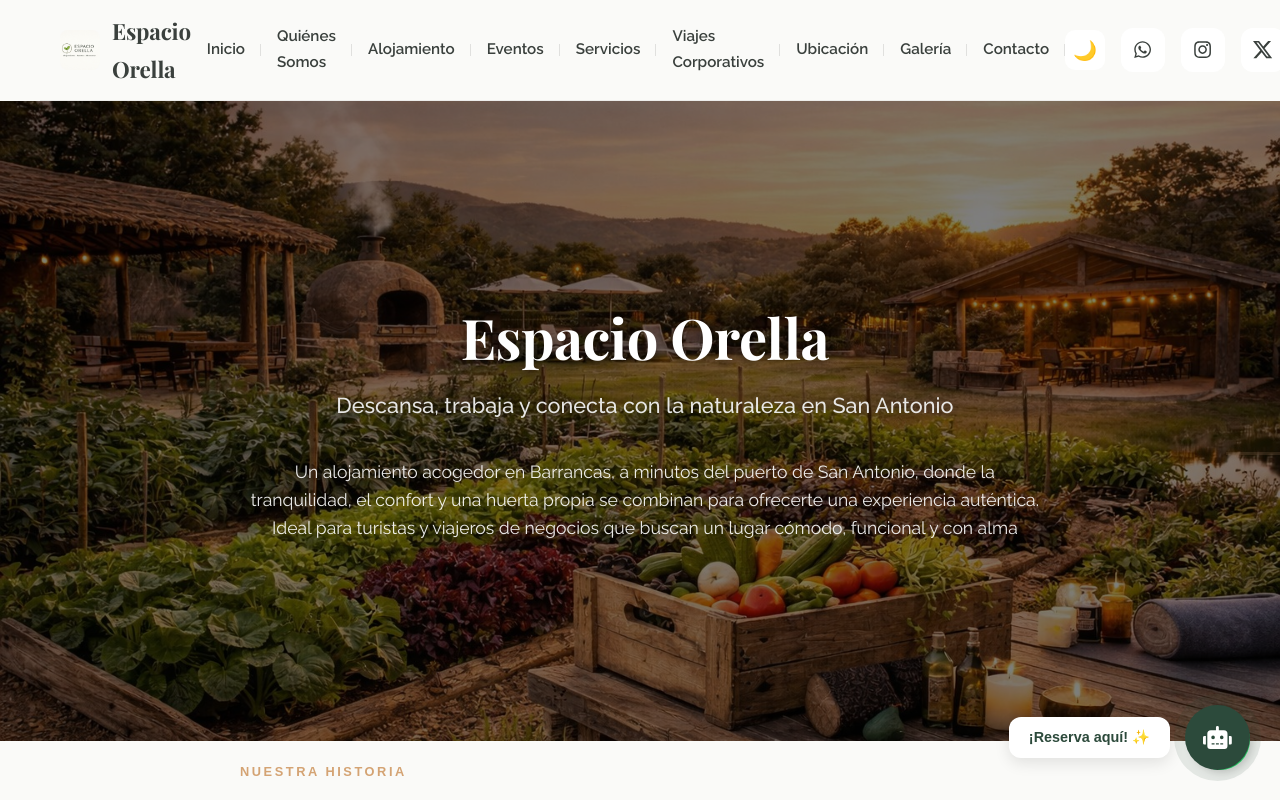
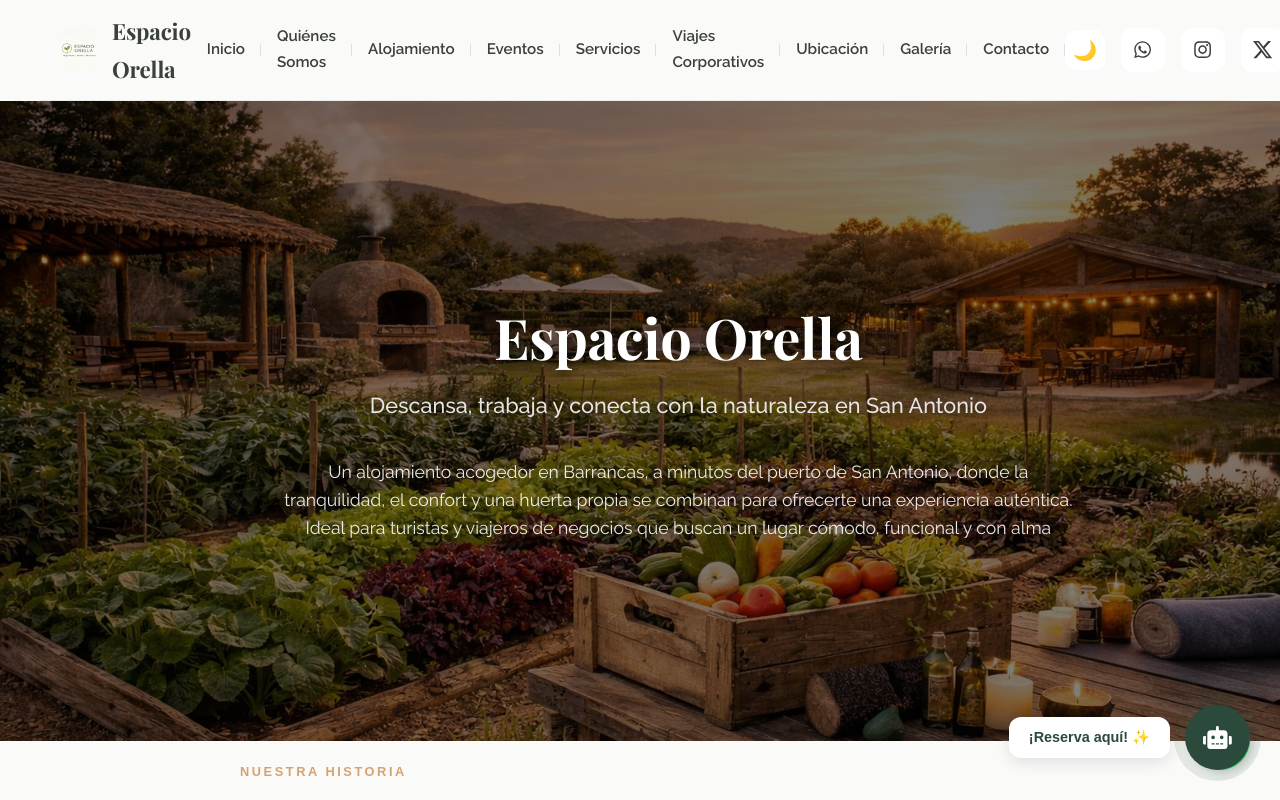
Before and after one commit to horaciolidity/espacio-orella, a React (Vite) app: page / in a window 1280 px wide. Shown: the top 800 px of the page. Built offline with nearby package versions, Linux system fonts and the light colour scheme; grey boxes are pictures that could not be loaded; the HTML template or start-up script is replaced by a standard one; a web font is replaced by a local one.

Commit message:
cambios y cambios

```diff
--- a/src/index.css
+++ b/src/index.css
@@ -350,8 +350,8 @@ h3,
   max-width: var(--max-width);
   /* Align with global container */
   margin: 0 auto;
-  margin-left: 5%;
-  /* Visual optical adjustment to the right */
+  margin-left: 10%;
+  /* Increased visual optical adjustment */
   padding: 0 1.25rem;
   /* Ensure padding matches container if overriden */
 }
```
